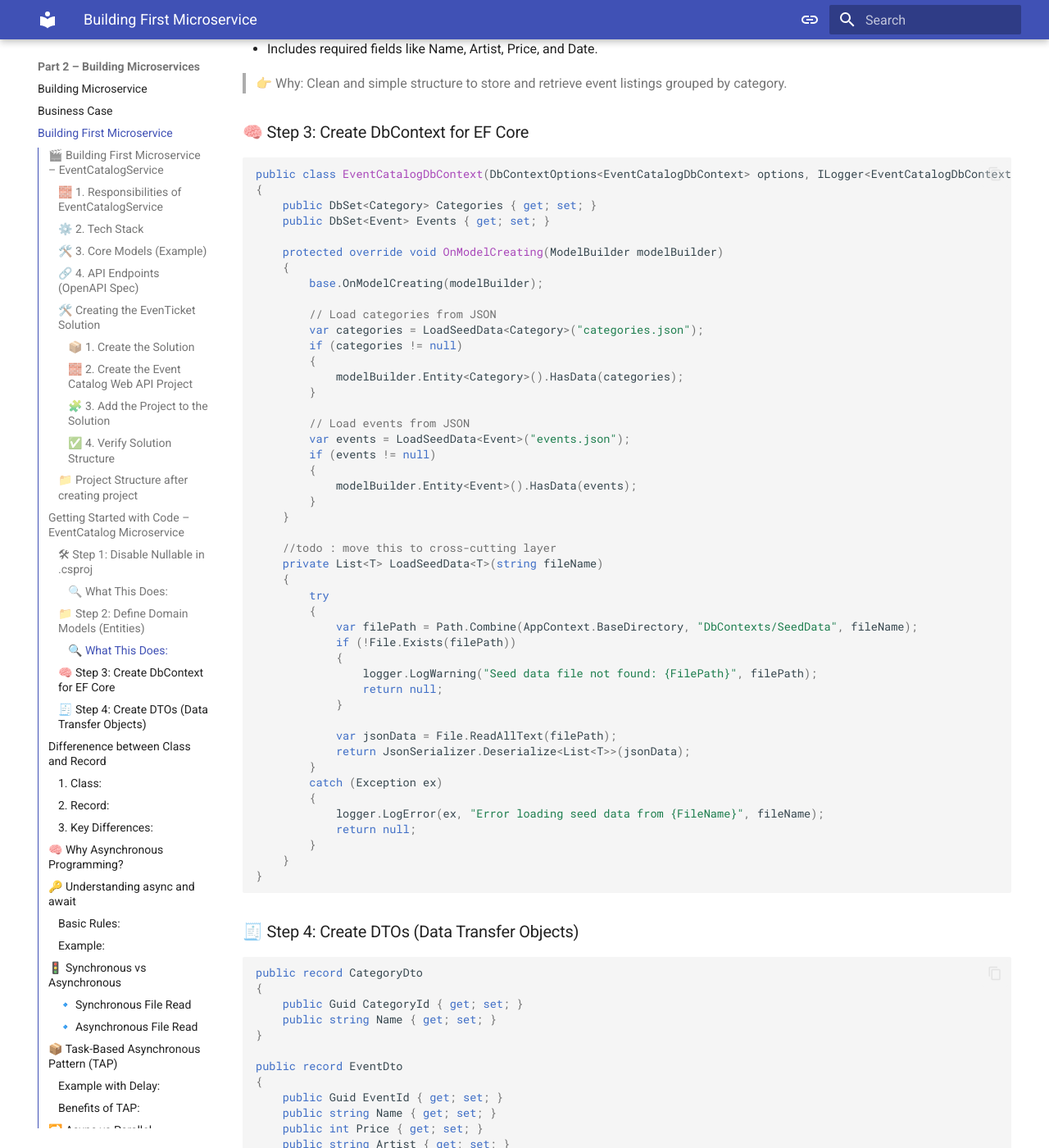
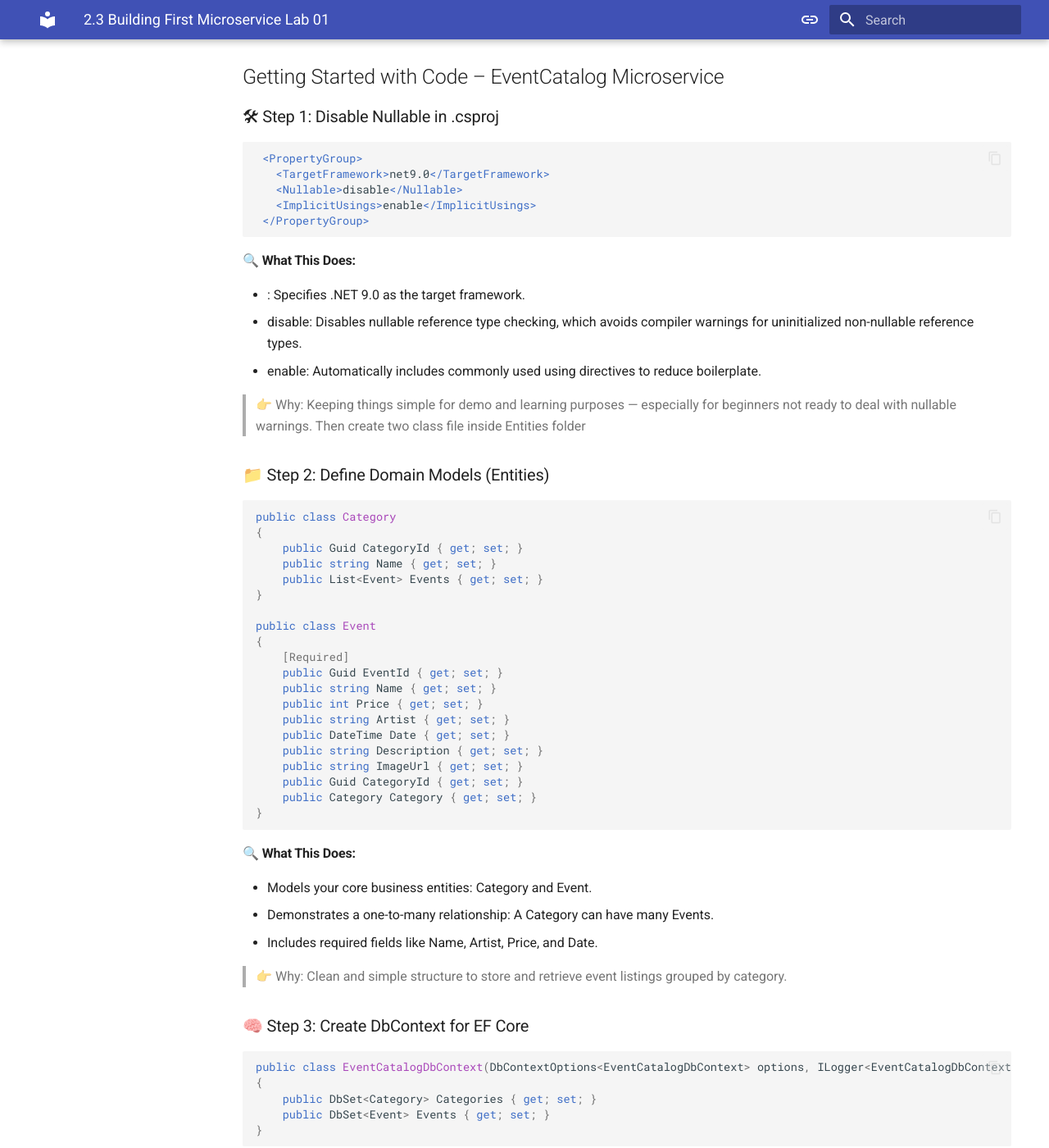
Before and after one commit to Amitpnk/microservices-bootcamp, an MkDocs documentation site: the page built from docs/part2/2.3-Building-First-Microservice-Lab-01.md, in a window 1280 px wide and 1400 px high, scrolled down 4135 px. Shown: the whole window at 82% size. Built offline with MkDocs 1.6.1 and Material for MkDocs 9.7.7, drawn with Linux system fonts in a browser that asks for light colours; some of the changed text lies outside the part shown.

````diff
--- a/docs/part2/2.3-Building-First-Microservice.md
+++ b/docs/part2/2.3-Building-First-Microservice-Lab-01.md
@@ -165,47 +171,6 @@
 {
     public DbSet<Category> Categories { get; set; }
     public DbSet<Event> Events { get; set; }
-
-    protected override void OnModelCreating(ModelBuilder modelBuilder)
-    {
-        base.OnModelCreating(modelBuilder);
-
-        // Load categories from JSON
-        var categories = LoadSeedData<Category>("categories.json");
-        if (categories != null)
-        {
-            modelBuilder.Entity<Category>().HasData(categories);
-        }
-
-        // Load events from JSON
-        var events = LoadSeedData<Event>("events.json");
-        if (events != null)
-        {
-            modelBuilder.Entity<Event>().HasData(events);
-        }
-    }
-
-    //todo : move this to cross-cutting layer
-    private List<T> LoadSeedData<T>(string fileName)
-    {
-        try
-        {
-            var filePath = Path.Combine(AppContext.BaseDirectory, "DbContexts/SeedData", fileName);
-            if (!File.Exists(filePath))
-            {
-                logger.LogWarning("Seed data file not found: {FilePath}", filePath);
-                return null;
-            }
-
-            var jsonData = File.ReadAllText(filePath);
-            return JsonSerializer.Deserialize<List<T>>(jsonData);
-        }
-        catch (Exception ex)
-        {
-            logger.LogError(ex, "Error loading seed data from {FileName}", fileName);
-            return null;
-        }
-    }
 }
 ```
 
````
Also changed, not shown: other parts of docs/part2/2.3-Building-First-Microservice-Lab-01.md (+6 -0 lines), docs/part2/2.2-Business-Case.md (+18 -0 lines), docs/part2/2.4-Adding-Microservice-Lab-02.md (added, +99 -0 lines), docs/img/Part2/DatabasePerService.png (added), docs/img/Part2/DoNotShareDatabase.png (added), docs/img/Part2/Firstservice.png (added), docs/img/Part2/Models.png (added), docs/img/Part2/WrongMappingModels.png (added), docs/img/Part2/wireframe-Detail-page.drawio.png (added), docs/img/Part2/wireframe-Landing-page.drawio.png (added), docs/img/Part2/wireframe-Shopping-Cart.drawio.png (added), docs/part2/image.png (added), 1 other file.
